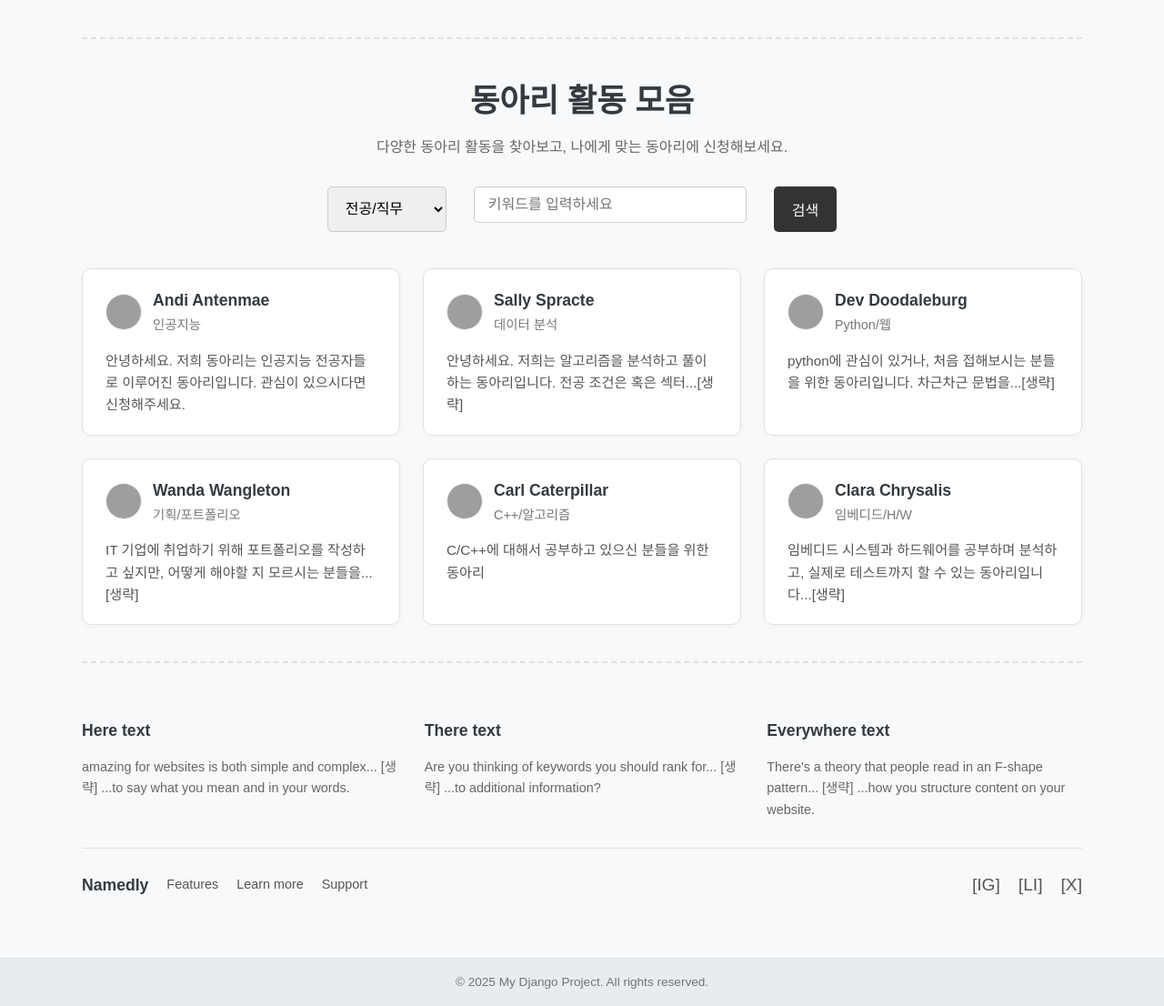
After one commit to hyunsoo121/OpenSourceSW_team_5, a Django app: page /list/ in a window 1280 px wide. The commit adds this page. Shown: the part 1150-2256 px from the top of the page at 91% size. Run offline with Django 4.2, Linux system fonts and the light colour scheme; grey boxes are pictures that could not be loaded.

Commit message:
#12 feat:listPage 구현

```diff
--- a/main/urls.py
+++ b/main/urls.py
@@ -6,4 +6,6 @@ from . import views
 urlpatterns = [
     # 루트 경로 ('/')에 접속하면 views.index 함수가 실행됩니다.
     path("", views.main, name="home"),
+    path("list/", views.listPage, name="list"),
+    path("detail/", views.detailPage, name="detail")
 ]
--- a/main/views.py
+++ b/main/views.py
@@ -5,3 +5,11 @@ from django.shortcuts import render
 def main(request: HttpRequest):
 
     return render(request, "main/main.html")
+
+def listPage(request: HttpRequest):
+
+    return render(request, 'main/listPage.html')
+
+def detailPage(request: HttpRequest):
+
+    return render(request, 'main/detailPage.html')
--- /dev/null
+++ b/static/css/main/listPage.css
@@ -0,0 +1,262 @@
+/* * listPage.css
+ * base.css와 reset.css가 이미 로드되었다고 가정합니다.
+ * 이 파일은 listPage 고유의 레이아웃과 컴포넌트 스타일만 정의합니다.
+*/
+
+.dotted-divider {
+  border: 0;
+  border-top: 2px dashed #e0e0e0;
+  margin: 40px 0;
+}
+
+/* --- 1. Header 영역 --- */
+/* base.css의 main(1200px) 안에서 1100px 컨테이너를 다시 잡습니다. */
+.page-header-container {
+  max-width: 1100px;
+  margin: 0 auto 30px auto;
+}
+
+.header-top {
+  display: flex;
+  flex-direction: column;
+  align-items: center;
+  flex-wrap: wrap;
+  gap: 20px;
+  margin-bottom: 25px;
+}
+
+.header-logo {
+  text-align: center;
+}
+
+.header-logo h1 {
+  font-size: 2.5rem;
+  font-weight: 800;
+  /* margin: 0; (reset.css) */
+}
+
+.header-logo p {
+  font-size: 1rem;
+  color: #666;
+  margin: 5px 0 0 0;
+}
+
+.header-buttons {
+  display: flex;
+  gap: 10px;
+}
+
+/* [추천] .btn-detail은 base.css의 .btn과 매우 유사합니다.
+  HTML에서 <a class="btn btn-detail btn-detail-light">처럼
+  .btn 클래스를 함께 사용하면 아래 중복 속성을 제거할 수 있습니다.
+  (padding, font-weight, transition, border-radius)
+*/
+.btn-detail {
+  /* text-decoration: none; (reset.css에서 제거됨) */
+  padding: 8px 16px; /* .btn과 패딩이 다르므로 유지 */
+  border-radius: 5px; /* .btn(0.25rem)과 미세하게 다르므로 유지 */
+  font-weight: 500; /* .btn과 동일 */
+  transition: all 0.2s ease; /* .btn(0.15s)과 다르므로 유지 */
+  border: 1px solid #ccc;
+  font-size: 0.9rem; /* .btn(1rem)과 다르므로 유지 */
+}
+
+.btn-detail-light {
+  background-color: #fff;
+  color: #333;
+}
+
+.btn-detail-light:hover {
+  background-color: #f8f8f8;
+}
+
+.btn-detail-dark {
+  background-color: #333;
+  color: #fff;
+  border-color: #333;
+}
+
+.btn-detail-dark:hover {
+  background-color: #555;
+}
+
+.header-hero-image {
+  text-align: center;
+}
+
+.header-hero-image img {
+  width: 100%;
+  height: auto;
+  border-radius: 8px;
+}
+
+/* --- 2. Information 영역 --- */
+.info-container {
+  max-width: 1100px;
+  margin: 0 auto;
+}
+
+.info-header {
+  text-align: center;
+  margin-bottom: 30px;
+}
+
+.info-header h2 {
+  font-size: 2.2rem;
+  font-weight: 700;
+  margin-bottom: 10px;
+}
+
+.info-header p {
+  font-size: 1rem;
+  color: #666;
+}
+
+.search-bar {
+  display: flex;
+  justify-content: center;
+  gap: 30px;
+  margin-bottom: 40px;
+  flex-wrap: wrap;
+}
+
+.search-bar select,
+.search-bar input[type="text"] {
+  padding: 10px 15px;
+  border-color: #ccc;
+  border-radius: 5px;
+  font-size: 1rem;
+}
+
+.search-bar input[type="text"] {
+  width: auto;
+  min-width: 300px;
+}
+.btn-search {
+  padding: 10px 20px;
+  background: #333;
+  color: white;
+  border: 0;
+  border-radius: 5px;
+  cursor: pointer;
+  font-size: 1rem;
+  font-weight: 500;
+}
+
+/* --- 카드 그리드 (고유 스타일) --- */
+.activity-grid {
+  display: grid;
+  grid-template-columns: repeat(auto-fit, minmax(300px, 1fr));
+  gap: 25px;
+  margin-bottom: 40px;
+}
+
+.activity-card {
+  border: 1px solid #e0e0e0;
+  border-radius: 10px;
+  padding: 20px 25px;
+  box-shadow: 0 2px 8px rgba(0, 0, 0, 0.03);
+  background-color: #fff;
+  transition: box-shadow 0.2s ease;
+}
+
+.activity-card:hover {
+  box-shadow: 0 4px 12px rgba(0, 0, 0, 0.08);
+}
+
+.card-author {
+  display: flex;
+  align-items: center;
+  gap: 12px;
+  margin-bottom: 15px;
+}
+
+.card-author img {
+  width: 40px;
+  height: 40px;
+  border-radius: 50%;
+  border: 1px solid #eee;
+}
+
+.card-author strong {
+  display: block;
+  font-size: 1.1rem;
+}
+
+.card-author span {
+  font-size: 0.9rem;
+  color: #777;
+}
+
+.card-description {
+  font-size: 0.95rem;
+  color: #555;
+  line-height: 1.6;
+}
+
+/* --- 3. Footer 영역 (고유 스타일) --- */
+.page-footer-container {
+  max-width: 1100px;
+  margin: 0 auto;
+  padding-top: 20px;
+}
+
+.footer-columns {
+  display: grid;
+  grid-template-columns: repeat(auto-fit, minmax(250px, 1fr));
+  gap: 30px;
+  margin-bottom: 30px;
+}
+
+.footer-column h4 {
+  font-size: 1.1rem;
+  font-weight: 700;
+  margin-bottom: 15px;
+}
+
+.footer-column p {
+  font-size: 0.9rem;
+  color: #666;
+  line-height: 1.6;
+}
+
+.footer-bottom-bar {
+  display: flex;
+  justify-content: space-between;
+  align-items: center;
+  flex-wrap: wrap;
+  gap: 20px;
+  padding: 25px 0;
+  border-top: 1px solid #e0e0e0;
+  font-size: 0.9rem;
+}
+
+.footer-links {
+  display: flex;
+  flex-wrap: wrap;
+  gap: 20px;
+  align-items: center;
+}
+
+.footer-links strong {
+  font-size: 1.1rem;
+  font-weight: 700;
+}
+
+.footer-links a {
+  color: #555;
+}
+
+.footer-links a:hover {
+  text-decoration: underline;
+}
+
+.footer-socials {
+  display: flex;
+  gap: 20px;
+}
+
+.footer-socials a {
+  color: #555;
+  font-size: 1.2rem;
+}
--- /dev/null
+++ b/templates/main/listPage.html
@@ -0,0 +1,149 @@
+{% extends "base.html" %}
+{% load static %}
+
+{% block extra_css %}
+<link rel="stylesheet" href="{% static 'css/main/listPage.css' %}">
+{% endblock %}
+
+
+{% block content %}
+
+<div class="page-header-container">
+  <div class="header-top">
+    <div class="header-logo">
+      <h1>ITformation</h1>
+      <p>IT 관련 모든 정보를 제공합니다.</p>
+    </div>
+    <div class="header-buttons">
+      <a href="#" class="btn-detail btn-detail-light">마이페이지</a>
+      <a href="#" class="btn-detail btn-detail-light">관리자 요청</a>
+      <a href="#" class="btn-detail btn-detail-dark">로그아웃</a>
+    </div>
+  </div>
+  <div class="header-hero-image">
+    <img src="{% static 'images/it-hero-image.jpg' %}" alt="IT 활동 배너">
+  </div>
+  <hr class="dotted-divider">
+</div>
+
+<div class="info-container">
+  <div class="info-header">
+    <h2>동아리 활동 모음</h2>
+    <p>다양한 동아리 활동을 찾아보고, 나에게 맞는 동아리에 신청해보세요.</p>
+  </div>
+
+  <div class="search-bar">
+    <select name="category">
+      <option value="">전공/직무</option>
+      <option value="ai">인공지능</option>
+      <option value="web">웹 개발</option>
+      <option value="data">데이터 분석</option>
+    </select>
+    <input type="text" placeholder="키워드를 입력하세요">
+    <button type="submit" class="btn-search">검색</button>
+  </div>
+
+  <div class="activity-grid">
+
+    <div class="activity-card">
+      <div class="card-author">
+        <img src="{% static 'images/avatars/andi.png' %}" alt="프로필">
+        <div>
+          <strong>Andi Antenmae</strong>
+          <span>인공지능</span>
+        </div>
+      </div>
+      <p class="card-description">안녕하세요. 저희 동아리는 인공지능 전공자들로 이루어진 동아리입니다. 관심이 있으시다면 신청해주세요.</p>
+    </div>
+
+    <div class="activity-card">
+      <div class="card-author">
+        <img src="{% static 'images/avatars/sally.png' %}" alt="프로필">
+        <div>
+          <strong>Sally Spracte</strong>
+          <span>데이터 분석</span>
+        </div>
+      </div>
+      <p class="card-description">안녕하세요. 저희는 알고리즘을 분석하고 풀이하는 동아리입니다. 전공 조건은 혹은 섹터...[생략]</p>
+    </div>
+
+    <div class="activity-card">
+      <div class="card-author">
+        <img src="{% static 'images/avatars/dev.png' %}" alt="프로필">
+        <div>
+          <strong>Dev Doodaleburg</strong>
+          <span>Python/웹</span>
+        </div>
+      </div>
+      <p class="card-description">python에 관심이 있거나, 처음 접해보시는 분들을 위한 동아리입니다. 차근차근 문법을...[생략]</p>
+    </div>
+
+    <div class="activity-card">
+      <div class="card-author">
+        <img src="{% static 'images/avatars/wanda.png' %}" alt="프로필">
+        <div>
+          <strong>Wanda Wangleton</strong>
+          <span>기획/포트폴리오</span>
+        </div>
+      </div>
+      <p class="card-description">IT 기업에 취업하기 위해 포트폴리오를 작성하고 싶지만, 어떻게 해야할 지 모르시는 분들을...[생략]</p>
+    </div>
+
+    <div class="activity-card">
+      <div class="card-author">
+        <img src="{% static 'images/avatars/carl.png' %}" alt="프로필">
+        <div>
+          <strong>Carl Caterpillar</strong>
+          <span>C++/알고리즘</span>
+        </div>
+      </div>
+      <p class="card-description">C/C++에 대해서 공부하고 있으신 분들을 위한 동아리</p>
+    </div>
+
+    <div class="activity-card">
+      <div class="card-author">
+        <img src="{% static 'images/avatars/clara.png' %}" alt="프로필">
+        <div>
+          <strong>Clara Chrysalis</strong>
+          <span>임베디드/H/W</span>
+        </div>
+      </div>
+      <p class="card-description">임베디드 시스템과 하드웨어를 공부하며 분석하고, 실제로 테스트까지 할 수 있는 동아리입니다...[생략]</p>
+    </div>
+
+  </div>
+  <hr class="dotted-divider">
+</div>
+
+<div class="page-footer-container">
+  <div class="footer-columns">
+    <div class="footer-column">
+      <h4>Here text</h4>
+      <p>amazing for websites is both simple and complex... [생략] ...to say what you mean and in your words.</p>
+    </div>
+    <div class="footer-column">
+      <h4>There text</h4>
+      <p>Are you thinking of keywords you should rank for... [생략] ...to additional information?</p>
+    </div>
+    <div class="footer-column">
+      <h4>Everywhere text</h4>
+      <p>There's a theory that people read in an F-shape pattern... [생략] ...how you structure content on your
+        website.</p>
+    </div>
+  </div>
+  <div class="footer-bottom-bar">
+    <div class="footer-links">
+      <strong>Namedly</strong>
+      <a href="#">Features</a>
+      <a href="#">Learn more</a>
+      <a href="#">Support</a>
+    </div>
+    <div class="footer-socials">
+      <a href="#">[IG]</a>
+      <a href="#">[LI]</a>
+      <a href="#">[X]</a>
+    </div>
+  </div>
+</div>
+
+{% endblock %}
--- a/templates/main/main.html
+++ b/templates/main/main.html
@@ -10,7 +10,8 @@
 <section class="hero-section">
     <h2>여러분의 Django 프로젝트에 오신 것을 환영합니다!</h2>
     <p>이것은 base.html을 상속받은 메인 페이지입니다. 모든 것이 완벽하게 작동하고 있습니다.</p>
-        <a href="#" class="btn btn-primary">시작하기</a>
+    <a href="{% url 'detail' %}" class="btn btn-primary">상세페이지</a>
+    <a href="{% url 'list' %}" class="btn btn-primary">목록페이지</a>
 </section>
 
 <section class="feature-grid">
@@ -30,5 +31,4 @@
 {% endblock %}
 
 {% block extra_js %}
-<script src="{% static 'js/main/main.js' %}"></script>
 {% endblock %}
```
Lines whose indentation alone changed are shown as unchanged.
